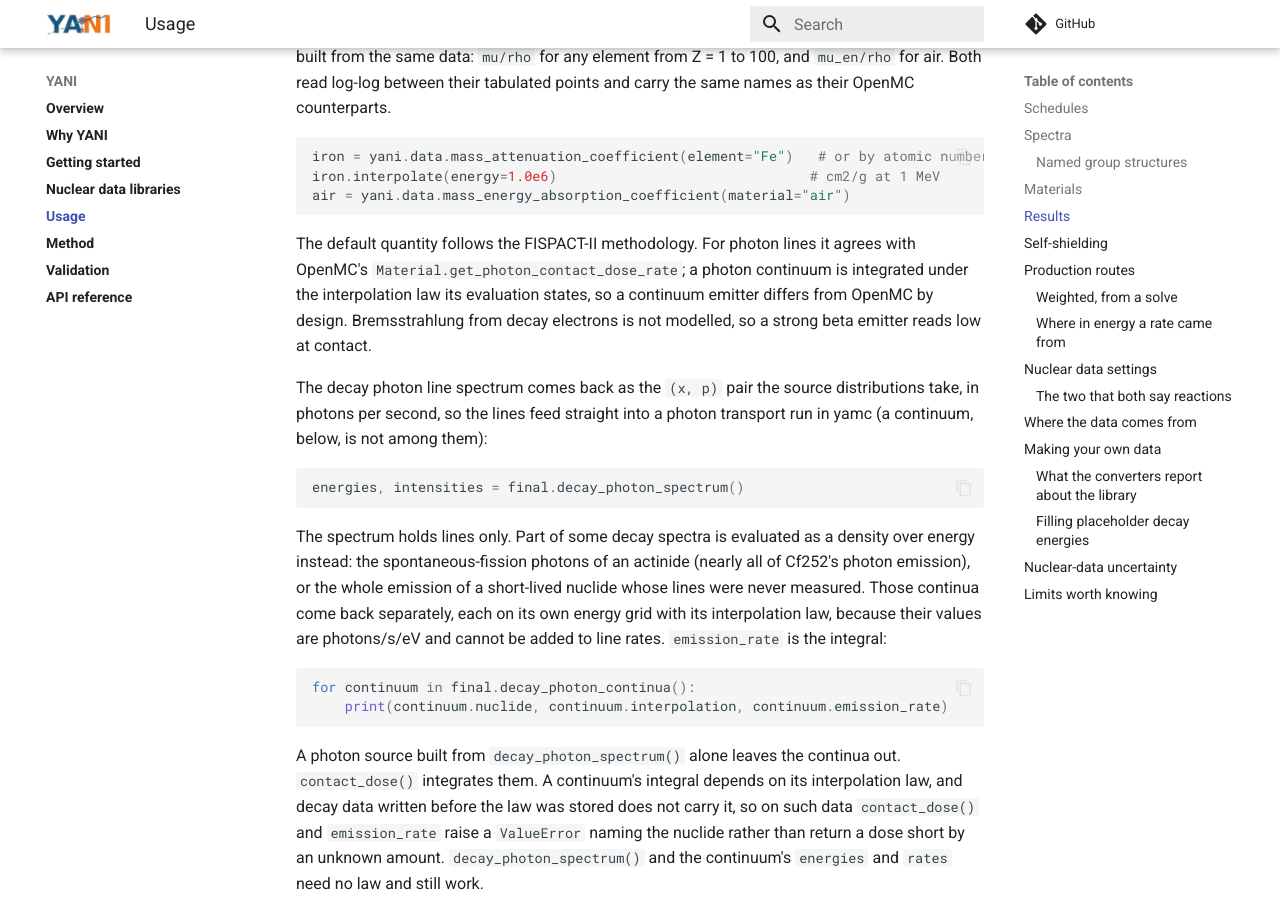
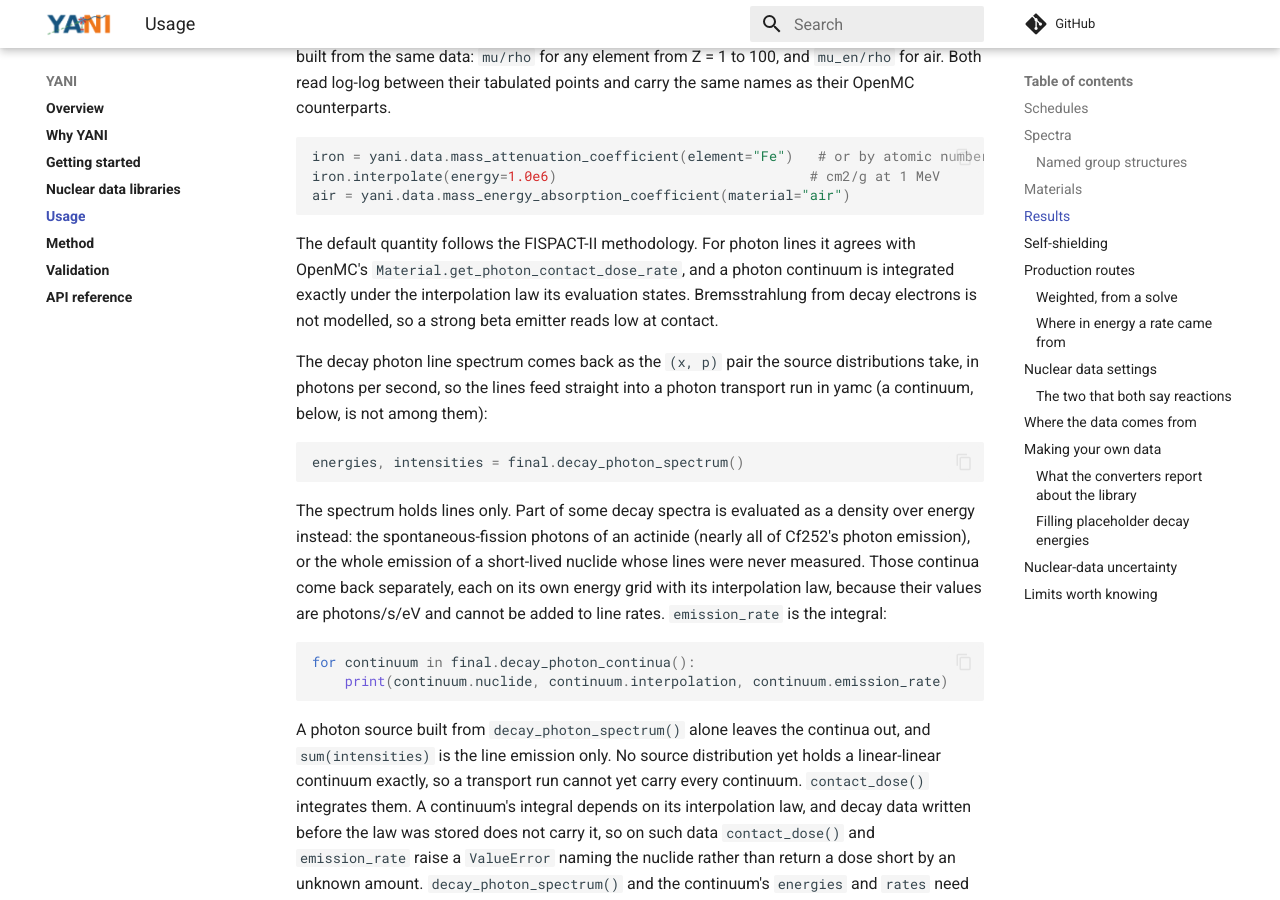
Before and after one commit to fusion-neutronics/yani, an MkDocs documentation site: the page built from docs/usage.md, in a window 1280 px wide and 900 px high, scrolled down 5141 px. Built offline with MkDocs 1.6.1 and Material for MkDocs 9.7.7, drawn with Linux system fonts in a browser that asks for light colours; comment, search, counter and statistics services are not loaded.

Commit message:
Say a source cannot yet carry every continuum and state the fold plainly
The continuum paragraph now says no source distribution holds a
linear-linear continuum exactly, so a source built from the lines is
not complete, and that sum(intensities) is the line emission only. The
contact dose sentence says what the fold does with a continuum rather
than how another code differs.

````diff
--- a/docs/usage.md
+++ b/docs/usage.md
@@ -246,10 +246,10 @@ air = yani.data.mass_energy_absorption_coefficient(material="air")
 ```
 
 The default quantity follows the FISPACT-II methodology. For photon lines it
-agrees with OpenMC's `Material.get_photon_contact_dose_rate`; a photon
-continuum is integrated under the interpolation law its evaluation states, so
-a continuum emitter differs from OpenMC by design. Bremsstrahlung from decay
-electrons is not modelled, so a strong beta emitter reads low at contact.
+agrees with OpenMC's `Material.get_photon_contact_dose_rate`, and a photon
+continuum is integrated exactly under the interpolation law its evaluation
+states. Bremsstrahlung from decay electrons is not modelled, so a strong beta
+emitter reads low at contact.
 
 The decay photon line spectrum comes back as the `(x, p)` pair the source
 distributions take, in photons per second, so the lines feed straight into a
@@ -275,12 +275,14 @@ for continuum in final.decay_photon_continua():
 ```
 
 A photon source built from `decay_photon_spectrum()` alone leaves the continua
-out. `contact_dose()` integrates them. A continuum's integral depends on its
-interpolation law, and decay data written before the law was stored does not
-carry it, so on such data `contact_dose()` and `emission_rate` raise a
-`ValueError` naming the nuclide rather than return a dose short by an unknown
-amount. `decay_photon_spectrum()` and the continuum's `energies` and `rates`
-need no law and still work.
+out, and `sum(intensities)` is the line emission only. No source
+distribution yet holds a linear-linear continuum exactly, so a transport run
+cannot yet carry every continuum. `contact_dose()` integrates them. A
+continuum's integral depends on its interpolation law, and decay data written
+before the law was stored does not carry it, so on such data `contact_dose()`
+and `emission_rate` raise a `ValueError` naming the nuclide rather than return
+a dose short by an unknown amount. `decay_photon_spectrum()` and the
+continuum's `energies` and `rates` need no law and still work.
 
 ## Self-shielding
 
````
